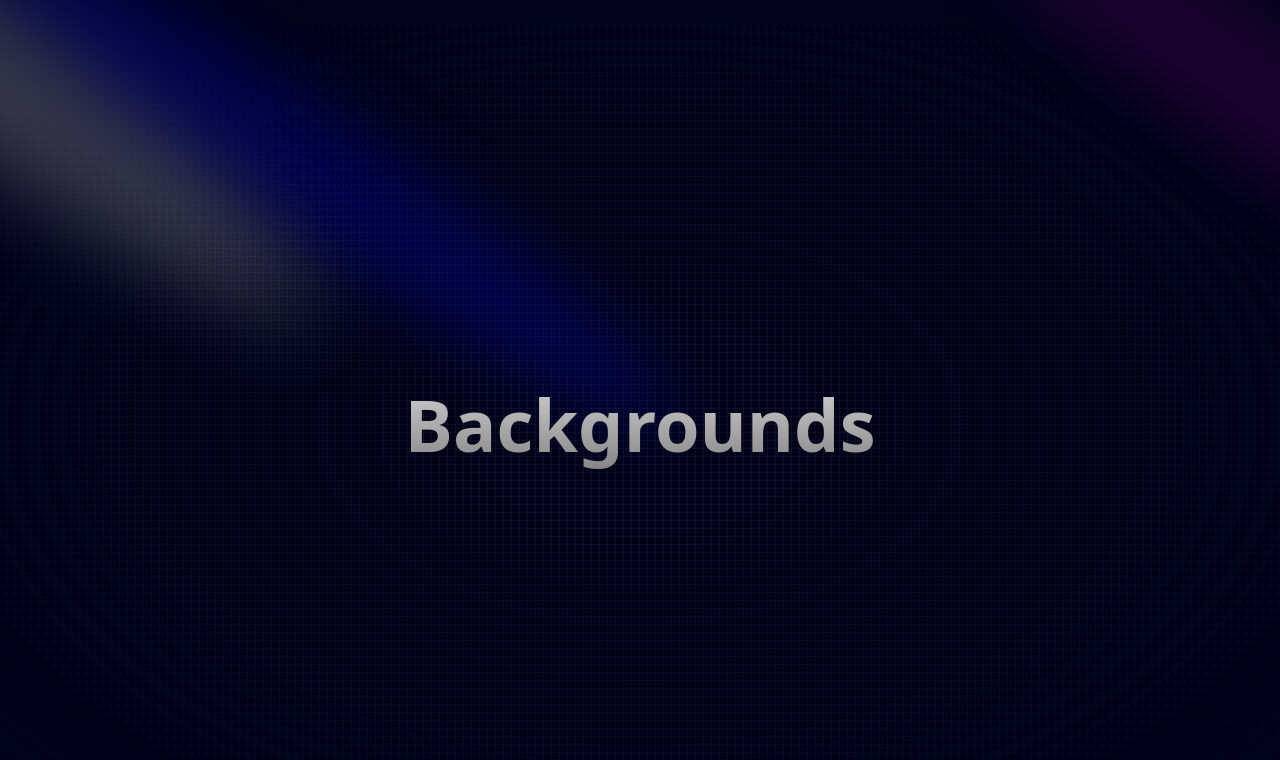
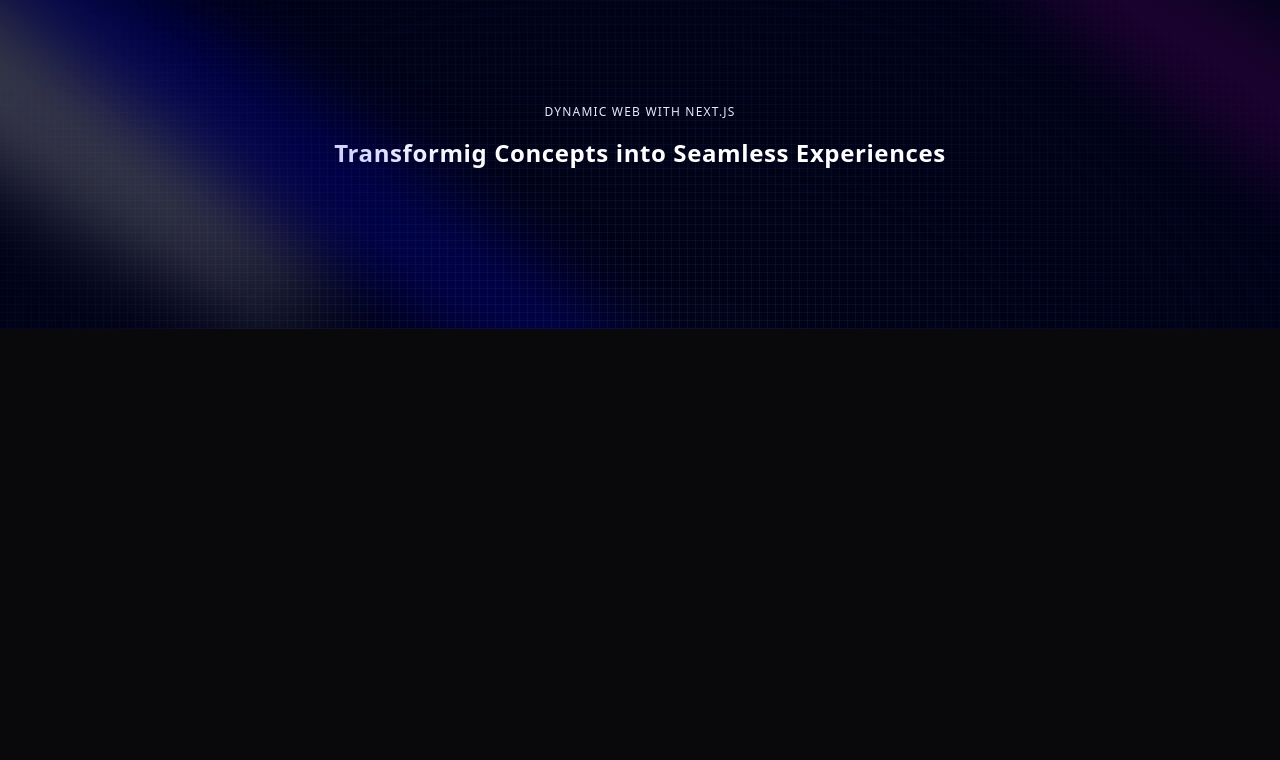
Before and after one commit to shajrizi2/personal-portfolio, a Next.js app: page / in a window 1280 px wide. Shown: the top 760 px of the page. Built offline with nearby package versions, Linux system fonts and the light colour scheme.

Commit message:
fixed text over hero, added text effects

```diff
--- a/components/Hero.tsx
+++ b/components/Hero.tsx
@@ -1,3 +1,4 @@
+import { TextGenerateEffect } from "@/components/ui/TextGenerateEffect";
 import { Spotlight } from "./ui/Spotlight";
 
 const Hero = () => {
@@ -12,13 +13,25 @@
         <Spotlight className="top-28 left-80 h-[80vh] w-[50] " fill="blue" />
       </div>
 
-      <div className="h-screen w-full dark:bg-black-100 bg-white  dark:bg-grid-small-white/[0.3] bg-grid-small-black/[0.2] relative flex items-center justify-center">
+      <div className="h-screen w-full dark:bg-black-100 bg-white  dark:bg-grid-small-white/[0.3] bg-grid-small-black/[0.2] absolute top-0 left-0 flex items-center justify-center">
         {/* Radial gradient for the container to give a faded look */}
         <div className="absolute pointer-events-none inset-0 flex items-center justify-center dark:bg-black-100 bg-white [mask-image:radial-gradient(ellipse_at_center,transparent_20%,black)]"></div>
         <p className="text-4xl sm:text-7xl font-bold relative z-20 bg-clip-text text-transparent bg-gradient-to-b from-neutral-200 to-neutral-500 py-8">
           Backgrounds
         </p>
       </div>
+
+      <div className="flex justify-center relative my-20">
+        <div className="max-w-[89vh] md:max-w-2xl lg:max-w-[60] flex flex-col items-center justify-center">
+          <h2 className="uppercase tracking-widest text-xs text-center text-blue-100 max-w-80">
+            Dynamic web with next.JS
+          </h2>
+          <TextGenerateEffect
+            className="text-center text-[40px] md:text-5xl lg:text-6xl"
+            words="Transformig Concepts into Seamless Experiences"
+          />
+        </div>
+      </div>
     </div>
   );
 };
--- /dev/null
+++ b/components/ui/TextGenerateEffect.tsx
@@ -0,0 +1,62 @@
+"use client";
+import { useEffect } from "react";
+import { motion, stagger, useAnimate } from "framer-motion";
+import { cn } from "@/lib/utils";
+
+export const TextGenerateEffect = ({
+  words,
+  className,
+  filter = true,
+  duration = 0.5,
+}: {
+  words: string;
+  className?: string;
+  filter?: boolean;
+  duration?: number;
+}) => {
+  const [scope, animate] = useAnimate();
+  let wordsArray = words.split(" ");
+  useEffect(() => {
+    animate(
+      "span",
+      {
+        opacity: 1,
+        filter: filter ? "blur(0px)" : "none",
+      },
+      {
+        duration: duration ? duration : 1,
+        delay: stagger(0.2),
+      }
+    );
+  }, [scope.current]);
+
+  const renderWords = () => {
+    return (
+      <motion.div ref={scope}>
+        {wordsArray.map((word, idx) => {
+          return (
+            <motion.span
+              key={word + idx}
+              className="dark:text-white text-black opacity-0"
+              style={{
+                filter: filter ? "blur(10px)" : "none",
+              }}
+            >
+              {word}{" "}
+            </motion.span>
+          );
+        })}
+      </motion.div>
+    );
+  };
+
+  return (
+    <div className={cn("font-bold", className)}>
+      <div className="mt-4">
+        <div className=" dark:text-white text-black text-2xl leading-snug tracking-wide">
+          {renderWords()}
+        </div>
+      </div>
+    </div>
+  );
+};
```
